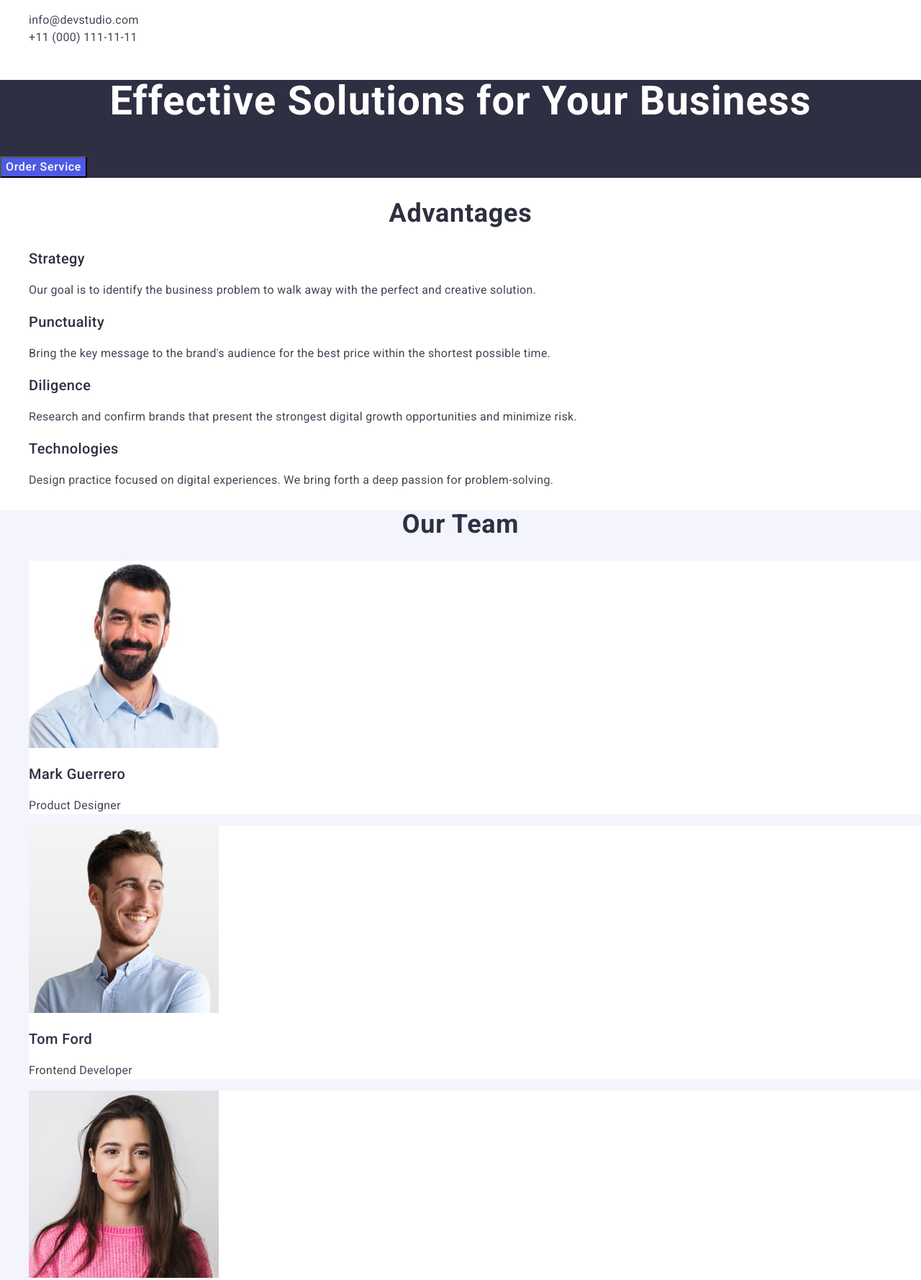
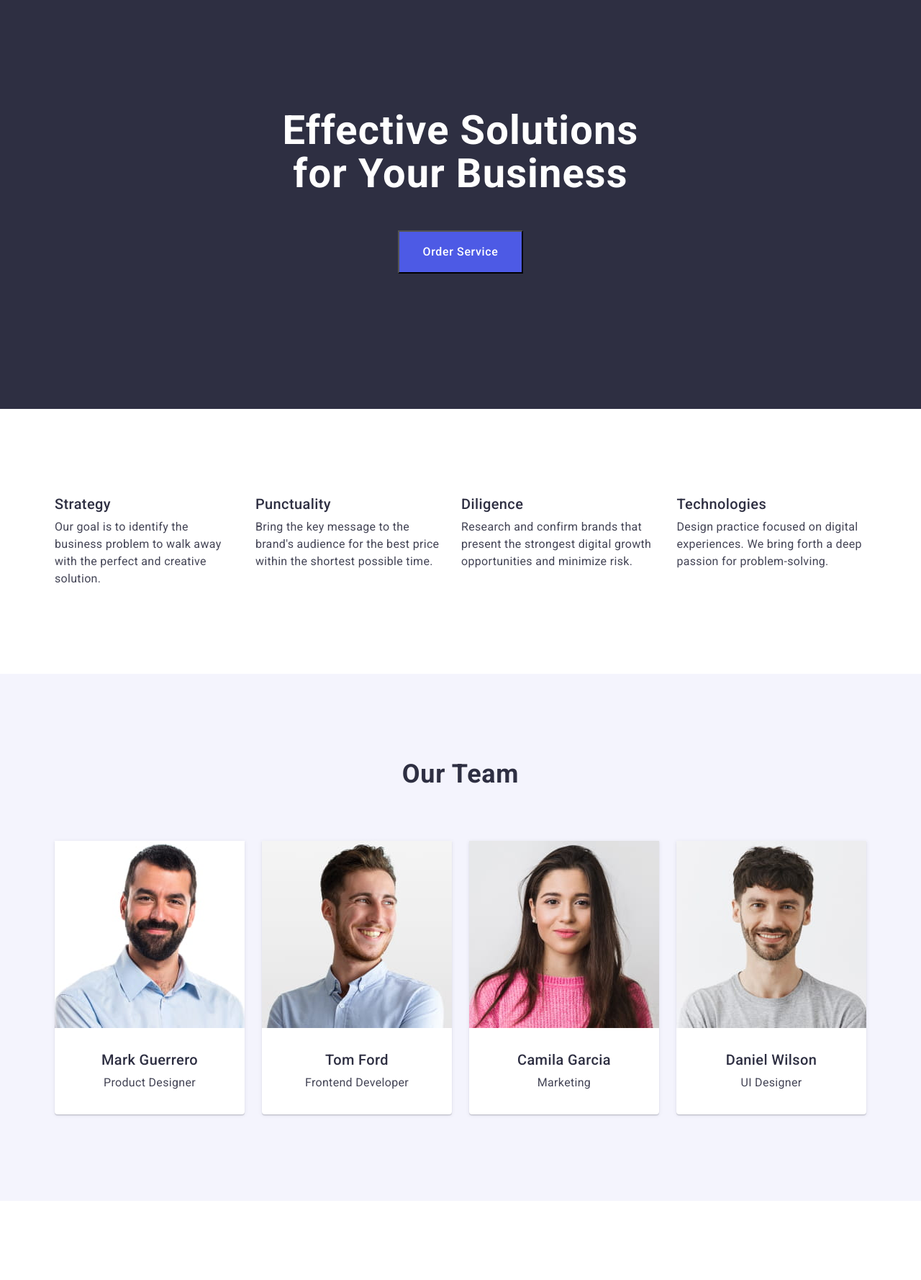
Before and after one commit to TValeriiaM/goit-markup-hw-03, a plain HTML site: page index.html in a window 1280 px wide. Shown: the part 109-1887 px from the top of the page at 72% size. Drawn offline with nearby package versions, Linux system fonts and the light colour scheme.

Commit message:
homework 3

```diff
--- a/css/styles.css
+++ b/css/styles.css
@@ -4,7 +4,58 @@ body {
     background-color: #fff;
 }
 
-ul {list-style-type: none;}
+ul {
+    margin: 0;
+    padding-left: 0;
+    list-style-type: none;
+}
+
+h1, h2, h3, h4, h5, h6 {
+    margin-top: 0;
+    margin-bottom: 0;
+}
+
+p {
+    margin-top: 0;
+    margin-bottom: 0;
+}
+
+img {
+    display: block;
+    max-width: 10%0;
+    height: auto;
+}
+
+.container {
+    max-width: 1158px;
+    padding: 0 15px;
+    margin: 0 auto;
+}
+
+.secction {
+    padding-top: 120px;
+    padding-bottom: 120px;
+}
+
+.topof-site .container {
+    display: flex;
+    border-bottom: 1px solid #E7E9FC;
+    justify-content: space-between;
+}
+
+.navigation-items,
+.adress-items {
+    display: flex;
+    column-gap: 40px;
+    margin-top: 24px;
+    margin-bottom: 24px;
+}
+
+.main-navigation {
+    display: flex;
+    justify-content: flex-start;
+    align-items: center;
+}
 
 .link {
     text-decoration: none;
@@ -18,6 +69,7 @@ ul {list-style-type: none;}
     line-height: 1.17;
     letter-spacing: 0.03em;
     text-transform: uppercase;
+    margin-right: 76px;
 }
 
 .logo-accent {
@@ -45,6 +97,10 @@ address {
     font-style: normal;
 }
 
+.adress-list {
+    justify-content: flex-end;
+}
+
 .adress-items-link {
     color: #434455;
     font-size: 16px;
@@ -62,6 +118,9 @@ address {
 
 .main-title {
     background:#2E2F42;
+    padding-top: 188px;
+    padding-bottom: 188px;
+    align-items: center;
 }
 
 h1 {
@@ -71,6 +130,10 @@ h1 {
     font-weight: 700;
     line-height: 1.07;
     letter-spacing: 0.02em;
+    width: 496px;
+    margin-left: auto;
+    margin-right: auto;
+    margin-bottom: 48px;
 }
 
 .main-button {
@@ -82,6 +145,9 @@ h1 {
     font-weight: 500;
     line-height: 1.5;
     letter-spacing: 0.04em;
+    display: block;
+    margin: 0 auto;
+    padding: 16px 32px;
 }
 
 .main-button:hover {
@@ -92,39 +158,112 @@ h1 {
     background-color: #404BBF;
 }
 
-.our-team {
-    background:#F4F4FD;
-}
-
-.team-member {
-    background:#FFF;
-}
-
 h2 {
-    color:#2E2F42;
+    color: #2E2F42;
     text-align: center;
     font-size: 36px;
     font-weight: 700;
     line-height: 1.11;
     letter-spacing: 0.02em;
     text-transform: capitalize;
+    margin-bottom: 72px;
 }
 
-.section-text {
+.section-text,
+.advant-text {
     line-height: 1.5;
     letter-spacing: 0.02em;
 }
 
 h3 {
-    color:#2E2F42;
+    color: #2E2F42;
     font-size: 20px;
     font-weight: 500;
     line-height: 1.2;
     letter-spacing: 0.02em;
 }
 
+.visually-hidden {
+    position: absolute;
+    width: 1px;
+    height: 1px;
+    margin: -1px;
+    border: 0;
+    padding: 0;
+    white-space: nowrap;
+    clip-path: inset(100%);
+    clip: rect(0 0 0 0);
+    overflow: hidden;
+}
+
+.advantages-list {
+    display: flex;
+    flex-direction: row;
+    gap: 24px;
+    justify-content: center;
+}
+
+.advantages-item {
+    display: flex;
+    width: width: calc((100% - 72px) / 4);
+    flex-direction: column;
+    align-items: flex-start;
+    gap: 8px;
+}
+
+.section-subtitle {
+    margin-bottom: 8px;
+}
+
+.our-team {
+    background:#F4F4FD;
+}
+
+.team-list {
+    display: flex;
+    flex-direction: row;
+    gap: 24px;
+    justify-content: center;
+}
+
+.team-member {
+    background:#FFF;
+    text-align: center;
+    display: inline-flex;
+    width: calc((100% - 72px) / 4)
+    padding-bottom: 32px;
+    flex-direction: column;
+    justify-content: center;
+    align-items: center;
+    border-radius: 0px 0px 4px 4px;
+    box-shadow: 0px 2px 1px 0px rgba(46, 47, 66, 0.08), 0px 1px 1px 0px rgba(46, 47, 66, 0.16), 0px 1px 6px 0px rgba(46, 47, 66, 0.08);
+}
+
+.portfolio-list {
+    display: flex;
+    flex-wrap: wrap;
+    column-gap: 24px;
+    row-gap: 48px;
+    justify-content: center;
+}
+
+.portfolio-item {
+    display: flex;
+    width: calc((100% - 48px) / 3);
+    flex-direction: column;
+    align-items: flex-start;
+    flex-shrink: 0;
+    border-bottom: 1px solid #E7E9FC;
+}
+
+.portfolio-descr, .team-descr {
+    padding: 32px 16px;
+}
+
 .final {
     background:#2E2F42;
+    padding-top: 100px;
+    padding-bottom: 100px;
 }
 
 .logo-down {
@@ -145,8 +284,10 @@ h3 {
 .footer-text {
     color:#F4F4FD;
     font-family: Roboto;
-        font-size: 16px;
-        font-weight: 400;
-        line-height: 1.5;
-        letter-spacing: 0.02em;
+    font-size: 16px;
+    font-weight: 400;
+    line-height: 1.5;
+    letter-spacing: 0.02em;
+    margin-top: 16px;
+    width: 264px;
 }
--- a/index.html
+++ b/index.html
@@ -15,6 +15,7 @@
 <body>
     <!--Header-->
     <header class="topof-site">
+        <div class="container">
         <nav class="main-navigation">
             <a href="./index.html" class="logo-up link">
                 Web<span class="logo-accent">Studio</span>
@@ -41,48 +42,56 @@
                 </li>
             </ul>
         </address>
+        </div>
     </header>
     <main>
         <!--Title-->
         <section class="main-title">
+            <div class="container">
             <h1 class="title">Effective Solutions for Your Business</h1>
             <button type="button" class="main-button">Order Service</button>
+        </div>
         </section>
         <!--Advantages-->
-        <section>
-            <h2>Advantages</h2>
-            <ul>
-                <li>
-                    <h3 class="section-subtitle">Strategy</h3>
-                    <p class="section-text">Our goal is to identify the business
+        <section class="secction">
+            <div class="container">
+            <h2 class="visually-hidden">Advantages</h2>
+            <ul class="advantages-list">
+                <li class="advantages-item">
+                    <h3 class="subtitle">Strategy</h3>
+                    <p class="advant-text">Our goal is to identify the business
                     problem to walk away with the perfect and creative solution.</p>
                 </li>
-                <li>
-                    <h3 class="section-subtitle">Punctuality</h3>
-                    <p class="section-text">Bring the key message to the brand's audience for the best price within the shortest possible time.</p>
+                <li class="advantages-item">
+                    <h3 class="subtitle">Punctuality</h3>
+                    <p class="advant-text">Bring the key message to the brand's audience for the best price within the shortest possible time.</p>
                 </li>
-                <li>
-                    <h3 class="section-subtitle">Diligence</h3>
-                    <p class="section-text">Research and confirm brands that present the strongest digital growth opportunities and minimize risk.</p>
+                <li class="advantages-item">
+                    <h3 class="subtitle">Diligence</h3>
+                    <p class="advant-text">Research and confirm brands that present the strongest digital growth opportunities and minimize risk.</p>
                 </li>
-                <li>
-                    <h3 class="section-subtitle">Technologies</h3>
-                    <p class="section-text">Design practice focused on digital experiences. We bring forth a deep passion for problem-solving.</p>
+                <li class="advantages-item">
+                    <h3 class="subtitle">Technologies</h3>
+                    <p class="advant-text">Design practice focused on digital experiences. We bring forth a deep passion for problem-solving.</p>
                 </li>
             </ul>
+            </div>
         </section>
         <!--Team-->
-        <section class="our-team">
+        <section class="secction our-team">
+            <div class="container">
             <h2 class="section-title">Our Team</h2>
-            <ul>
+            <ul class="team-list">
                 <li class="team-member">
                     <img
                     src="./images-team/mark-guerrero.jpg"
                     alt="mark-guerrero-foto"
                     width="264"
                     height="260">
+                    <div class="team-descr">
                     <h3 class="section-subtitle">Mark Guerrero</h3>
                     <p class="section-text">Product Designer</p>
+                    </div>
                 </li>
                 <li class="team-member">
                     <img
@@ -90,8 +99,10 @@
                     alt="tom-ford-foto"
                     width="264"
                     height="260">
+                    <div class="team-descr">
                     <h3 class="section-subtitle">Tom Ford</h3>
                     <p class="section-text">Frontend Developer</p>
+                    </div>
                 </li>
                 <li class="team-member">
                     <img
@@ -99,8 +110,10 @@
                     alt="camila-garcia-foto"
                     width="264"
                     height="260">
+                    <div class="team-descr">
                     <h3 class="section-subtitle">Camila Garcia</h3>
                     <p class="section-text">Marketing</p>
+                    </div>
                 </li>
                 <li class="team-member">
                     <img
@@ -108,66 +121,85 @@
                     alt="daniel-wilson-foto"
                     width="264"
                     height="260">
+                    <div class="team-descr">
                     <h3 class="section-subtitle">Daniel Wilson</h3>
                     <p class="section-text">UI Designer</p>
+                    </div>
                 </li>
             </ul>
+            </div>
         </section>
         <!-- Portfolio -->
-        <section id="portfolio">
+        <section class="secction">
+            <div class="container">
             <h2 class="section-title">Our Portfolio</h2>
-            <ul>
-                <li>
+            <ul class="portfolio-list">
+                <li class="portfolio-item">
                     <img src="./images-portfolio/app.jpg" alt="banking-app-interface"
                     width="360"
                     height="300">
+                    <div class="portfolio-descr">
                     <h3 class="section-subtitle">Banking App</h3>
                     <p class="section-text">App</p>
+                    </div>
                 </li>
-                <li>
+                <li class="portfolio-item">
                     <img src="./images-portfolio/cashless-payment.jpg" alt="cashless-payment-process"
                     width="360"
                     height="300">
+                    <div class="portfolio-descr">
                     <h3 class="section-subtitle">Cashless Payment</h3>
                     <p class="section-text">Marketing</p>
+                    </div>
                 </li>
-                <li>
+                <li class="portfolio-item">
                     <img src="./images-portfolio/meditation-app.jpg" alt="meditation-app-screen"
                     width="360"
                     height="300">
+                    <div class="portfolio-descr">
                     <h3 class="section-subtitle">Meditation App</h3>
                     <p class="section-text">App</p>
+                    </div>
                 </li>
-                <li>
+                <li class="portfolio-item">
                     <img src="./images-portfolio/taxi.jpg" alt="taxi-insight-foto"
                     width="360"
                     height="300">
+                    <div class="portfolio-descr">
                     <h3 class="section-subtitle">Taxi Service</h3>
                     <p class="section-text">Marketing</p>
+                    </div>
                 </li>
-                <li>
+                <li class="portfolio-item">
                     <img src="./images-portfolio/screen.jpg" alt="onscreen-illustrations"
                     width="360"
                     height="300">
+                    <div class="portfolio-descr">
                     <h3 class="section-subtitle">Screen Illustrations</h3>
                     <p class="section-text">Design</p>
+                    </div>
                 </li>
-                <li>
+                <li class="portfolio-item">
                     <img src="./images-portfolio/online-courses.jpg" alt="womensmile-foto"
                     width="360"
                     height="300">
+                    <div class="portfolio-descr">
                     <h3 class="section-subtitle">Online Courses</h3>
                     <p class="section-text">Marketing</p>
+                    </div>
                 </li>
             </ul>
+        </div>
         </section>
     </main>
     <!--Footer-->
     <footer class="final">
+        <div class="container">
         <a href="./index.html" class="logo-down link">
             Web<span class="logo-part">Studio</span>
         </a>
         <p class="footer-text">Increase the flow of customers and sales for your business with digital marketing & growth solutions.</p>
+        </div>
     </footer>
 </body>
 </html>
```
